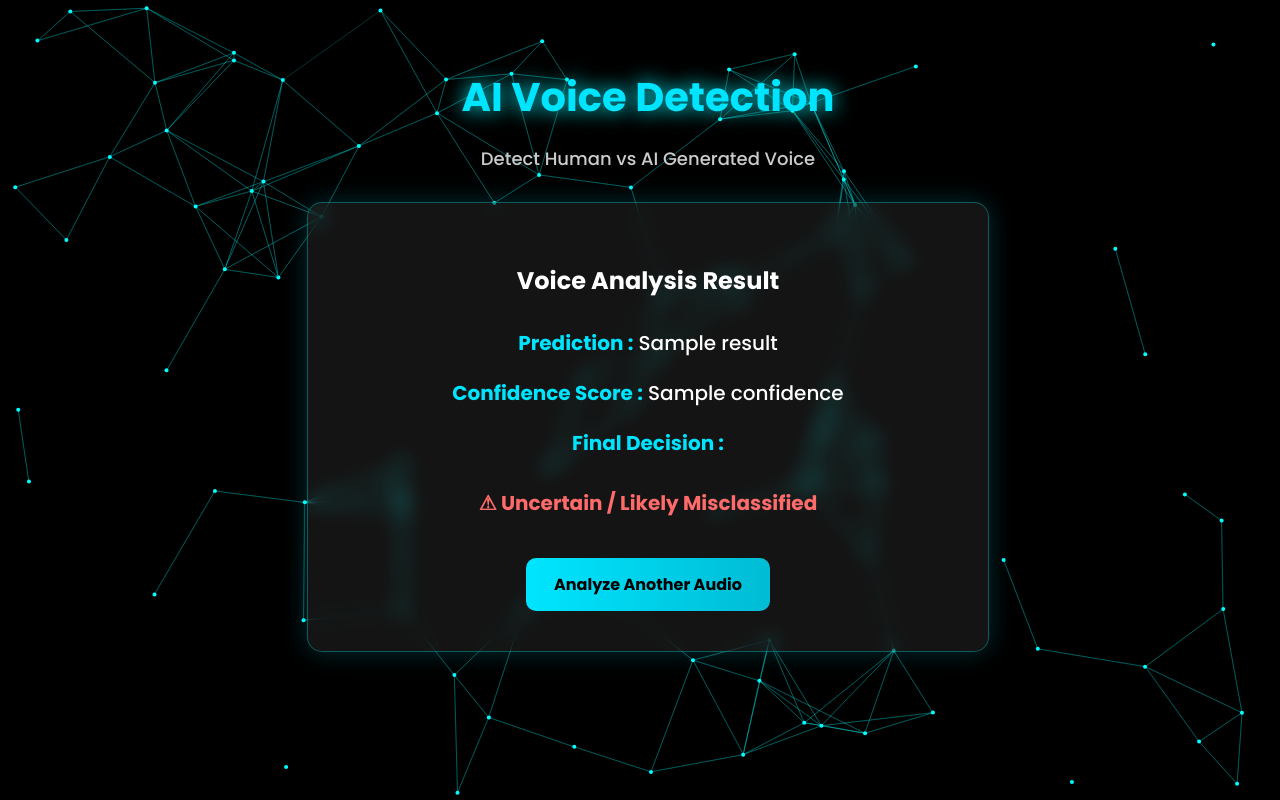
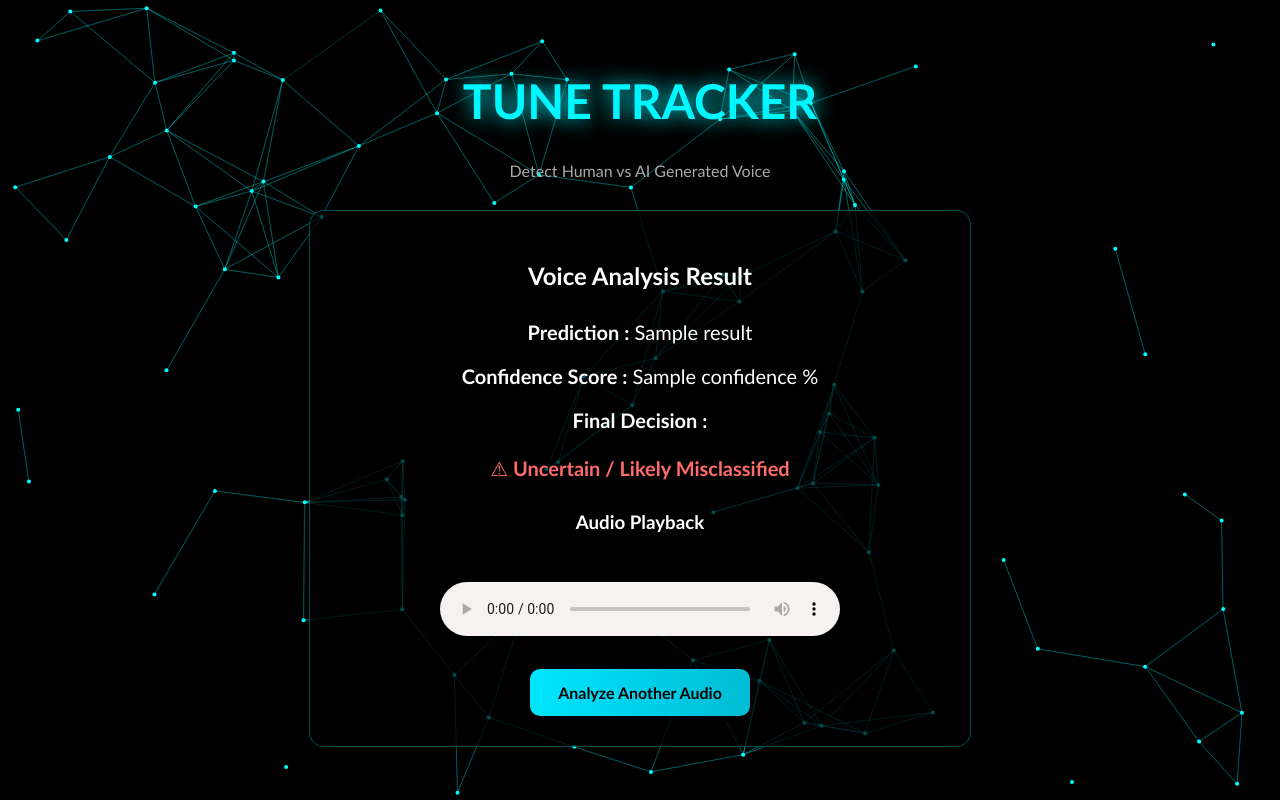
Before and after one commit to Mounadharshini/HUMAN-VS-MACHINE-VOICE, a Flask app: template templates/result.html in a window 1280 px wide. Run offline with Flask 3, Linux system fonts and the light colour scheme; the template is opened without the code that fills it: most values are stand-ins (such as "Sample title", 1, 10 or a date in 2020).

Commit message:
Update result.html

```diff
--- a/templates/result.html
+++ b/templates/result.html
@@ -2,157 +2,100 @@
 <html>
 
 <head>
+
 <title>AI Voice Detection Result</title>
 
-    <!-- External CSS -->
 <link rel="stylesheet" href="{{ url_for('static', filename='style.css') }}">
 
-    <!-- Google Font -->
 <link href="https://fonts.googleapis.com/css2?family=Poppins:wght@300;500;700&display=swap" rel="stylesheet">
 
-    <style>
-        body {
-            margin: 0;
-            padding: 0;
-            font-family: 'Poppins', sans-serif;
-            color: white;
-            background: #0f2027;
-            overflow: hidden;
-        }
-
-        canvas {
-            position: fixed;
-            top: 0;
-            left: 0;
-            z-index: -1;
-        }
-
-        .container {
-            text-align: center;
-            padding: 40px;
-        }
-
-        header h1 {
-            font-size: 40px;
-            color: #00e5ff;
-            margin-bottom: 10px;
-        }
-
-        header p {
-            font-size: 18px;
-            color: #ccc;
-        }
-
-        .section {
-            background: rgba(255, 255, 255, 0.08);
-            padding: 40px;
-            border-radius: 15px;
-            backdrop-filter: blur(10px);
-            margin-top: 40px;
-            box-shadow: 0 0 25px rgba(0, 229, 255, 0.2);
-        }
-
-        h2 {
-            margin-bottom: 30px;
-            color: #ffffff;
-        }
-
-        p {
-            font-size: 20px;
-            margin-bottom: 20px;
-            color: white;
-        }
-
-        strong {
-            color: #00e5ff;
-        }
-
-        .btn {
-            display: inline-block;
-            padding: 14px 28px;
-            border-radius: 10px;
-            background: linear-gradient(90deg, #00e5ff, #00bcd4);
-            color: black;
-            font-weight: 600;
-            text-decoration: none;
-            margin-top: 20px;
-            transition: 0.3s;
-        }
-
-        .btn:hover {
-            transform: scale(1.05);
-        }
-
-        .high {
-            color: #00ff9c;
-            font-weight: 600;
-        }
-
-        .medium {
-            color: #ffd54f;
-            font-weight: 600;
-        }
-
-        .low {
-            color: #ff6b6b;
-            font-weight: 600;
-        }
-    </style>
 </head>
 
-<body>
+<body style="font-family: 'Trebuchet MS', 'Lucida Sans Unicode', 'Lucida Grande', 'Lucida Sans', Arial, sans-serif;">
 
-<!-- Animated Background -->
 <canvas id="network"></canvas>
 
 <div class="container">
 
 <header>
-        <h1>AI Voice Detection</h1>
+<h1>TUNE TRACKER</h1>
 <p>Detect Human vs AI Generated Voice</p>
 </header>
 
-    <div class="section" style="max-width:600px; margin:auto;">
+<div class="section" style="text-align:center; max-width:600px; margin:auto;">
 
-        <h2>Voice Analysis Result</h2>
+<h2 style="margin-bottom:30px;">Voice Analysis Result</h2>
 
-        <p>
+<p style="font-size:20px; margin-bottom:20px;">
 <strong>Prediction :</strong>
 {{ result }}
 </p>
 
-        <p>
+<p style="font-size:20px; margin-bottom:20px;">
 <strong>Confidence Score :</strong>
-            {{ confidence }}
+{{ confidence }} %
 </p>
 
-        <p>
+<p style="font-size:20px; margin-bottom:25px;">
+
 <strong>Final Decision :</strong>
+
 <br><br>
 
-            {% if confidence >= 0.85 %}
-                <span class="high">✅ High Confidence Prediction</span>
+{% if confidence >= 85 %}
 
-            {% elif confidence >= 0.65 %}
-                <span class="medium">❓ Needs Review (Ambiguous audio)</span>
+<span style="color:#00ff9c; font-weight:600;">
+✅ High Confidence Prediction
+</span>
+
+{% elif confidence >= 65 %}
+
+<span style="color:#ffd54f; font-weight:600;">
+❓ Needs Review (Ambiguous audio)
+</span>
 
 {% else %}
-                <span class="low">⚠ Uncertain / Likely Misclassified</span>
+
+<span style="color:#ff6b6b; font-weight:600;">
+⚠ Uncertain / Likely Misclassified
+</span>
 
 {% endif %}
+
 </p>
 
-        <a href="/" class="btn">
+
+<h3 style="margin-top:30px;">Audio Playback</h3>
+
+<audio controls class="result-audio">
+
+<source src="{{ audio_url }}" type="audio/wav">
+
+Your browser does not support audio.
+
+</audio>
+
+
+<a href="/" style="
+display:inline-block;
+padding:14px 28px;
+border-radius:10px;
+background:linear-gradient(90deg,#00e5ff,#00bcd4);
+color:black;
+font-weight:600;
+text-decoration:none;
+margin-top:30px;
+">
+
 Analyze Another Audio
+
 </a>
 
 </div>
 
 </div>
 
-<!-- Animation Script -->
 <script src="{{ url_for('static', filename='script.js') }}"></script>
 
 </body>
-
 </html>
```
Lines whose indentation alone changed are shown as unchanged.
